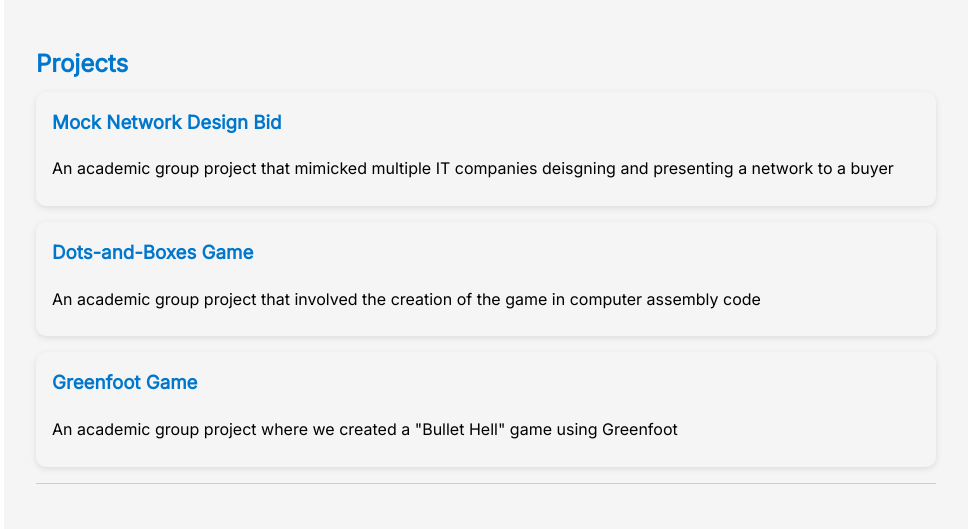
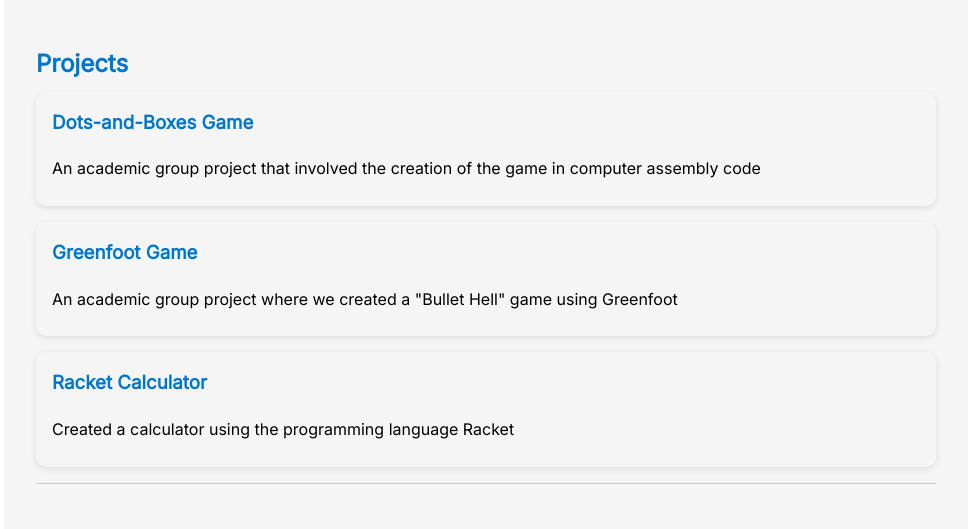
Before and after one commit to Superex23/my-website, a plain HTML site: page index.html in a window 1280 px wide. Shown: the part 814-1343 px from the top of the page, without its empty margins (154-1125 px from the left). Drawn offline with Linux system fonts and the light colour scheme.

Commit message:
Updated Resume and & Project Section

```diff
--- a/index.html
+++ b/index.html
@@ -41,7 +41,7 @@
                 <img src="assets\images\ProfessionalPicture.jfif" alt="My Photo" class="profile-pic" />
                 <div>
                     <p>I am an undergraduate at the University of Texas at Dallas (UTD). I major in Computer Science and am passionate about all things technology related. Aiming for a career related to IT and CyberSecurity</p>
-                    <a href="assets\documents\Resume 3.0.pdf" download class="resume-button">Download Resume</a>
+                    <a href="assets\documents\Resume 4.0.pdf" download class="resume-button">Download Resume</a>
                 </div>
             </div>
         </section>
@@ -61,11 +61,6 @@
         <section id="projects">
             <h2>Projects</h2>
             <div class="project-card">
-                <h3>Mock Network Design Bid</h3>
-                <p>An academic group project that mimicked multiple IT companies deisgning and presenting a network to a buyer</p>
-                <!--<li>xyz</li>-->
-            </div>
-            <div class="project-card">
                 <h3>Dots-and-Boxes Game</h3>
                 <p>An academic group project that involved the creation of the game in computer assembly code</p>
                 <!--<li>xyz</li>-->
@@ -75,6 +70,10 @@
                 <p>An academic group project where we created a "Bullet Hell" game using Greenfoot</p>
                 <!--<li>xyz</li>-->
             </div>
+            <div class="project-card">
+                <h3>Racket Calculator</h3>
+                <p>Created a calculator using the programming language Racket</p>
+                <!--<li>xyz</li>-->
         </section>
 
         <section id="certifications">
@@ -129,7 +128,7 @@
         <section id="contact">
             <h2>Contact</h2>
             <p>Email: cchaiban21@gmail.com</p>
-            <P>Phone Number: (832)683-6711</P>
+            <P>Phone Number: (832) 683-6711</P>
             <!--make link clickable-->
             <p>LinkedIn: <a href="https://www.linkedin.com/in/christopher-chaiban/" target="_blank">linkedin.com/in/christopher-chaiban</a></p>
         </section>
```
Also changed, not shown: 1 other file.
